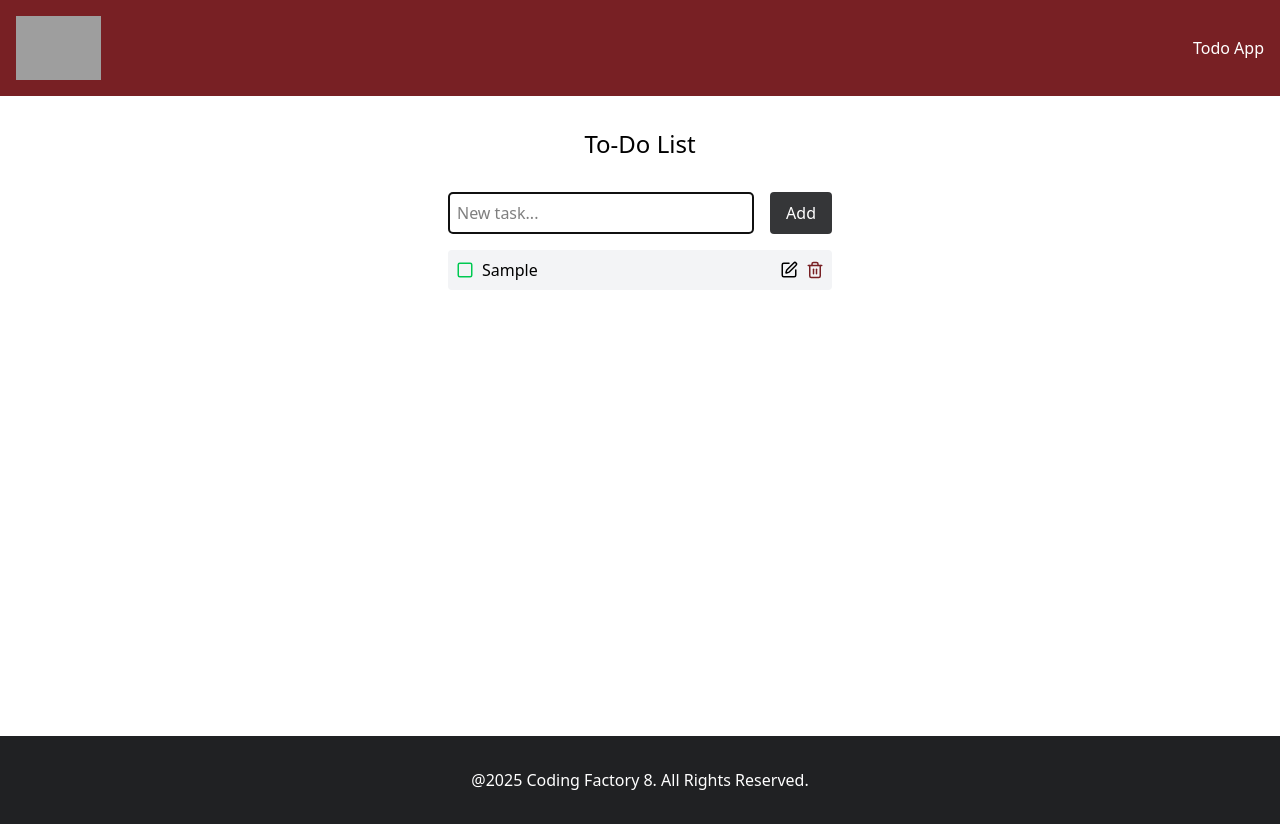
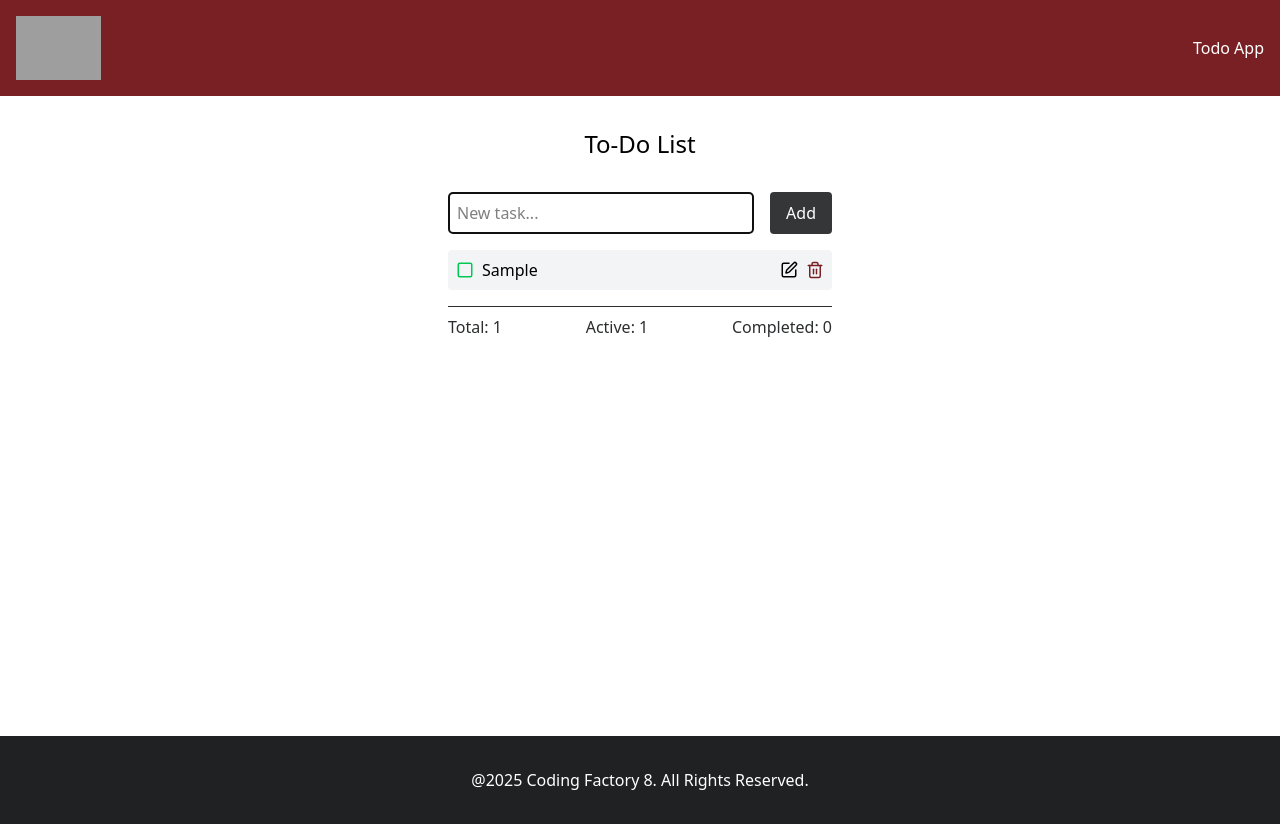
Before and after one commit to panosrodo/cf8-react-todo-app, a React (Vite) app: page / in a window 1280 px wide. Both pictures are taken after typing "Sample" into the empty fields and a click on the button "Add". Built offline with nearby package versions, Linux system fonts and the light colour scheme; grey boxes are pictures that could not be loaded.

Commit message:
feat(todo): implemented todo stats

```diff
--- a/src/components/todo/Todo.tsx
+++ b/src/components/todo/Todo.tsx
@@ -2,6 +2,7 @@
 import TodoForm from "./TodoForm.tsx";
 import type {TodoProps} from "../../types.ts";
 import TodoList from "./TodoList.tsx";
+import TodoStats from "./TodoStats.tsx";
 
 const Todo = () => {
     const [todos, setTodos] = useState<TodoProps[]>([]);
@@ -35,6 +36,9 @@
         );
     };
 
+    const totalTasks = todos.length;
+    const completedTasks = todos.filter(t => t.completed).length;
+    const activeTasks = totalTasks - completedTasks;
 
     return (
         <>
@@ -52,15 +56,15 @@
                     toggleTodo={toggleTodo}
                 />
 
-                {/*  Component: TodoStats */}
+                {totalTasks > 0 && (
+                    // Component: TodoStats
+                    <TodoStats
+                        total={totalTasks}
+                        active={activeTasks}
+                        completed={completedTasks}
+                    />
+                )}
                 {/*  Component: Button */}
-
-                {/*[*/}
-                {/*{"id":1759763950197,"text":"task 1","completed":false},*/}
-                {/*{"id":1759765990983,"text":"newText","completed":false},*/}
-                {/*{"id":1759763950197,"text":"Task 3","completed":false}*/}
-                {/*]*/}
-
             </div>
         </>
     );
--- /dev/null
+++ b/src/components/todo/TodoStats.tsx
@@ -0,0 +1,16 @@
+import type {TodoStatsProps} from "../../types.ts";
+
+const TodoStats = ({total, active, completed}: TodoStatsProps) => {
+
+    return (
+        <>
+            <div className="flex justify-between border-t pt-2 mt-4 text-cf-gray">
+                <span>Total: {total}</span>
+                <span>Active: {active}</span>
+                <span>Completed: {completed}</span>
+            </div>
+        </>
+    )
+}
+
+export default TodoStats;
--- a/src/types.ts
+++ b/src/types.ts
@@ -16,6 +16,12 @@
     toggleTodo: (id: number) => void;
 }
 
+export type TodoStatsProps = {
+    total: number;
+    active: number;
+    completed: number;
+}
+
 export type ButtonProps = {
     onClick?: () => void;
     disabled?: boolean;
```
